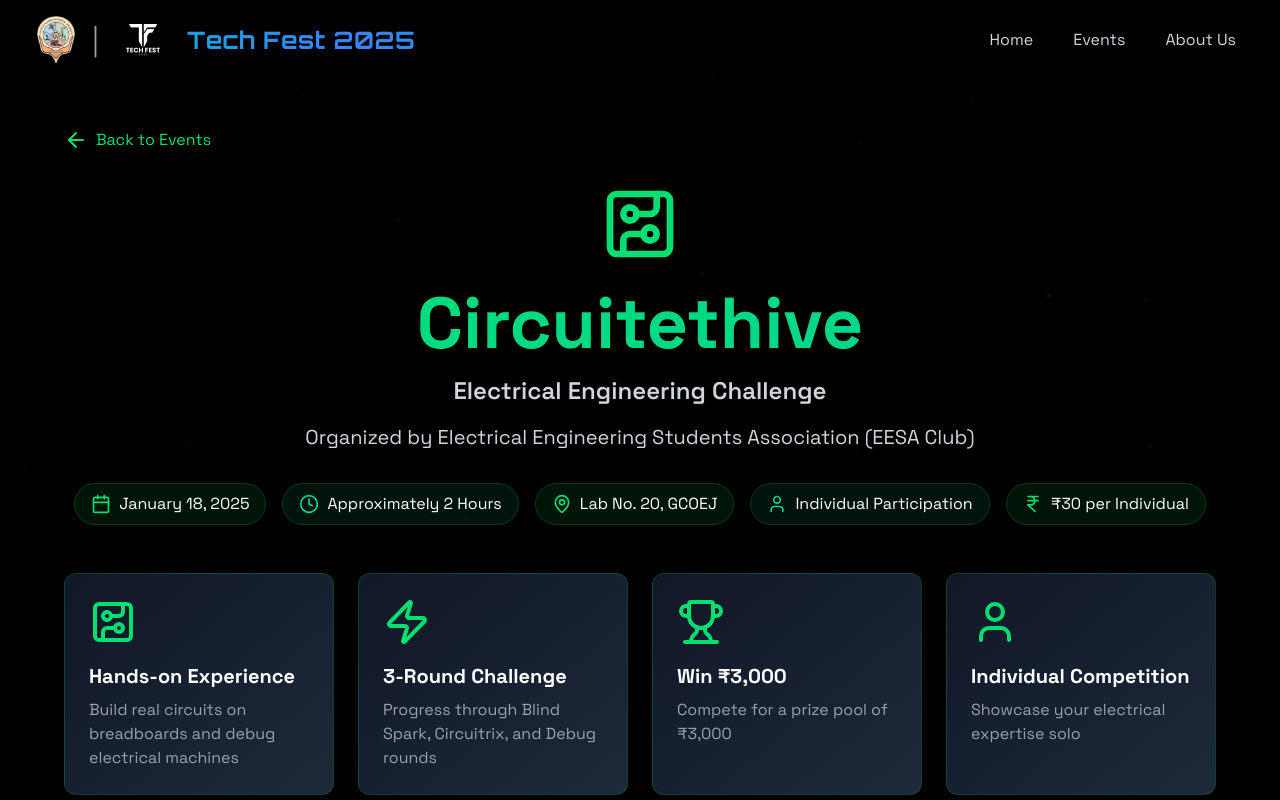
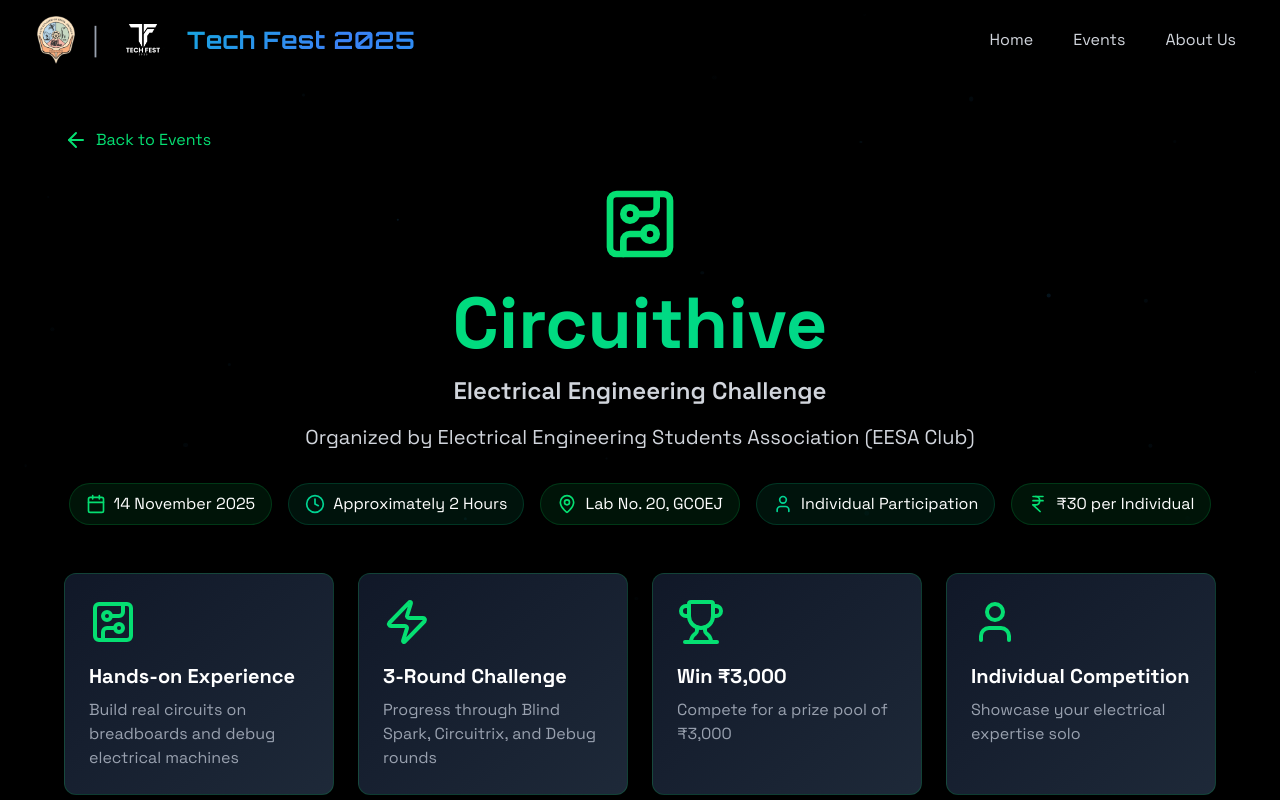
Before and after one commit to npratik01/Tech-Fest-web2, a React (Vite) app: page /events/electrolite in a window 1280 px wide. Shown: the top 800 px of the page. Built offline with nearby package versions, Linux system fonts and the light colour scheme.

Commit message:
Fix event date formatting and update event title for consistency across multiple components

```diff
--- a/src/components/Events.jsx
+++ b/src/components/Events.jsx
@@ -174,7 +174,7 @@ const Events = () => {
     },
     {
       id: 10,
-      title: "Circuitethive",
+      title: "Circuithive",
       description:
         "Three-round electrical engineering competition by EESA featuring The Blind Spark, Circuitrix, and Debug the Circuit challenges. Showcase your electrical expertise.",
       icon: CircuitBoard,
--- a/src/pages/AeroSim.jsx
+++ b/src/pages/AeroSim.jsx
@@ -161,7 +161,7 @@ const AeroSim = () => {
             <div className="flex flex-wrap justify-center gap-4 mb-8">
               <div className="flex items-center gap-2 bg-purple-500/10 border border-purple-500/20 px-4 py-2 rounded-full">
                 <Calendar className="w-5 h-5 text-purple-400" />
-                <span>January 18, 2025</span>
+                <span>14 November 2025</span>
               </div>
               <div className="flex items-center gap-2 bg-pink-500/10 border border-pink-500/20 px-4 py-2 rounded-full">
                 <Clock className="w-5 h-5 text-pink-400" />
--- a/src/pages/BlackBoxControl.jsx
+++ b/src/pages/BlackBoxControl.jsx
@@ -114,7 +114,7 @@ const BlackBoxControl = () => {
             <div className="flex flex-wrap justify-center gap-4 mb-8">
               <div className="flex items-center gap-2 bg-teal-500/10 border border-teal-500/20 px-4 py-2 rounded-full">
                 <Calendar className="w-5 h-5 text-teal-400" />
-                <span>January 18, 2025</span>
+                <span>14 November 2025</span>
               </div>
               <div className="flex items-center gap-2 bg-cyan-500/10 border border-cyan-500/20 px-4 py-2 rounded-full">
                 <Clock className="w-5 h-5 text-cyan-400" />
--- a/src/pages/CyberShield.jsx
+++ b/src/pages/CyberShield.jsx
@@ -184,7 +184,7 @@ const CyberShield = () => {
             <div className="flex flex-wrap justify-center gap-4 mb-8">
               <div className="flex items-center gap-2 bg-indigo-500/10 border border-indigo-500/20 px-4 py-2 rounded-full">
                 <Calendar className="w-5 h-5 text-indigo-400" />
-                <span>January 18, 2025</span>
+                <span>14 November 2025</span>
               </div>
               <div className="flex items-center gap-2 bg-purple-500/10 border border-purple-500/20 px-4 py-2 rounded-full">
                 <Clock className="w-5 h-5 text-purple-400" />
@@ -407,7 +407,7 @@ const CyberShield = () => {
               </p>
               <p className="flex items-center justify-center gap-2">
                 <MapPin className="w-5 h-5" />
-                <span>Venue: Government College of Engineering, Jalgaon</span>
+                <span>Venue: Lab No. 212, Government College of Engineering, Jalgaon</span>
               </p>
             </div>
           </motion.div>
--- a/src/pages/ElectroQuest.jsx
+++ b/src/pages/ElectroQuest.jsx
@@ -147,7 +147,7 @@ const ElectroQuest = () => {
             <div className="flex flex-wrap justify-center gap-4 mb-8">
               <div className="flex items-center gap-2 bg-pink-500/10 border border-pink-500/20 px-4 py-2 rounded-full">
                 <Calendar className="w-5 h-5 text-pink-400" />
-                <span>January 18, 2025</span>
+                <span>14 November 2025</span>
               </div>
               <div className="flex items-center gap-2 bg-purple-500/10 border border-purple-500/20 px-4 py-2 rounded-full">
                 <Clock className="w-5 h-5 text-purple-400" />
--- a/src/pages/Electrolite.jsx
+++ b/src/pages/Electrolite.jsx
@@ -127,7 +127,7 @@ const Electrolite = () => {
               <CircuitBoard className="w-20 h-20 text-green-400" />
             </div>
             <h1 className="text-5xl md:text-7xl font-bold mb-4 bg-gradient-to-r from-green-400 to-emerald-400 bg-clip-text text-transparent">
-              Circuitethive
+              Circuithive
             </h1>
             <p className="text-2xl text-gray-300 mb-4 font-semibold">
               Electrical Engineering Challenge
@@ -141,7 +141,7 @@ const Electrolite = () => {
             <div className="flex flex-wrap justify-center gap-4 mb-8">
               <div className="flex items-center gap-2 bg-green-500/10 border border-green-500/20 px-4 py-2 rounded-full">
                 <Calendar className="w-5 h-5 text-green-400" />
-                <span>January 18, 2025</span>
+                <span>14 November 2025</span>
               </div>
               <div className="flex items-center gap-2 bg-emerald-500/10 border border-emerald-500/20 px-4 py-2 rounded-full">
                 <Clock className="w-5 h-5 text-emerald-400" />
@@ -191,7 +191,7 @@ const Electrolite = () => {
             className="text-center mb-12"
           >
             <h2 className="text-4xl md:text-5xl font-bold mb-6 bg-gradient-to-r from-green-400 to-emerald-400 bg-clip-text text-transparent">
-              About Circuitethive
+              About Circuithive
             </h2>
             <p className="text-xl text-gray-300 max-w-4xl mx-auto">
               A comprehensive three-round electrical engineering competition
--- a/src/pages/Evolve.jsx
+++ b/src/pages/Evolve.jsx
@@ -133,7 +133,7 @@ const Evolve = () => {
             <div className="flex flex-wrap justify-center gap-4 mb-8">
               <div className="flex items-center gap-2 bg-pink-500/10 border border-pink-500/20 px-4 py-2 rounded-full">
                 <Calendar className="w-5 h-5 text-pink-400" />
-                <span>January 18, 2025</span>
+                <span>14 November 2025</span>
               </div>
               <div className="flex items-center gap-2 bg-red-500/10 border border-red-500/20 px-4 py-2 rounded-full">
                 <MapPin className="w-5 h-5 text-red-400" />
--- a/src/pages/MechMindQuest.jsx
+++ b/src/pages/MechMindQuest.jsx
@@ -81,8 +81,8 @@ const MechMindQuest = () => {
   const prizes = [
     {
       position: "Winners",
-      reward: "Cash Prizes & Trophies",
-      description: "Top performers receive exciting cash prizes and trophies",
+      reward: "Cash Prizes",
+      description: "Top performers receive exciting cash prizes",
     },
     {
       position: "All Participants",
--- a/src/pages/RCCarRacing.jsx
+++ b/src/pages/RCCarRacing.jsx
@@ -128,7 +128,7 @@ const RCCarRacing = () => {
             <div className="flex flex-wrap justify-center gap-4 mb-8">
               <div className="flex items-center gap-2 bg-cyan-500/10 border border-cyan-500/20 px-4 py-2 rounded-full">
                 <Calendar className="w-5 h-5 text-cyan-400" />
-                <span>January 18, 2025</span>
+                <span>14 November 2025</span>
               </div>
               <div className="flex items-center gap-2 bg-blue-500/10 border border-blue-500/20 px-4 py-2 rounded-full">
                 <MapPin className="w-5 h-5 text-blue-400" />
--- a/src/pages/TrussArena.jsx
+++ b/src/pages/TrussArena.jsx
@@ -137,7 +137,7 @@ const TrussArena = () => {
             <div className="flex flex-wrap justify-center gap-4 mb-8">
               <div className="flex items-center gap-2 bg-orange-500/10 border border-orange-500/20 px-4 py-2 rounded-full">
                 <Calendar className="w-5 h-5 text-orange-400" />
-                <span>January 18, 2025</span>
+                <span>14 November 2025</span>
               </div>
               <div className="flex items-center gap-2 bg-amber-500/10 border border-amber-500/20 px-4 py-2 rounded-full">
                 <Clock className="w-5 h-5 text-amber-400" />
```
